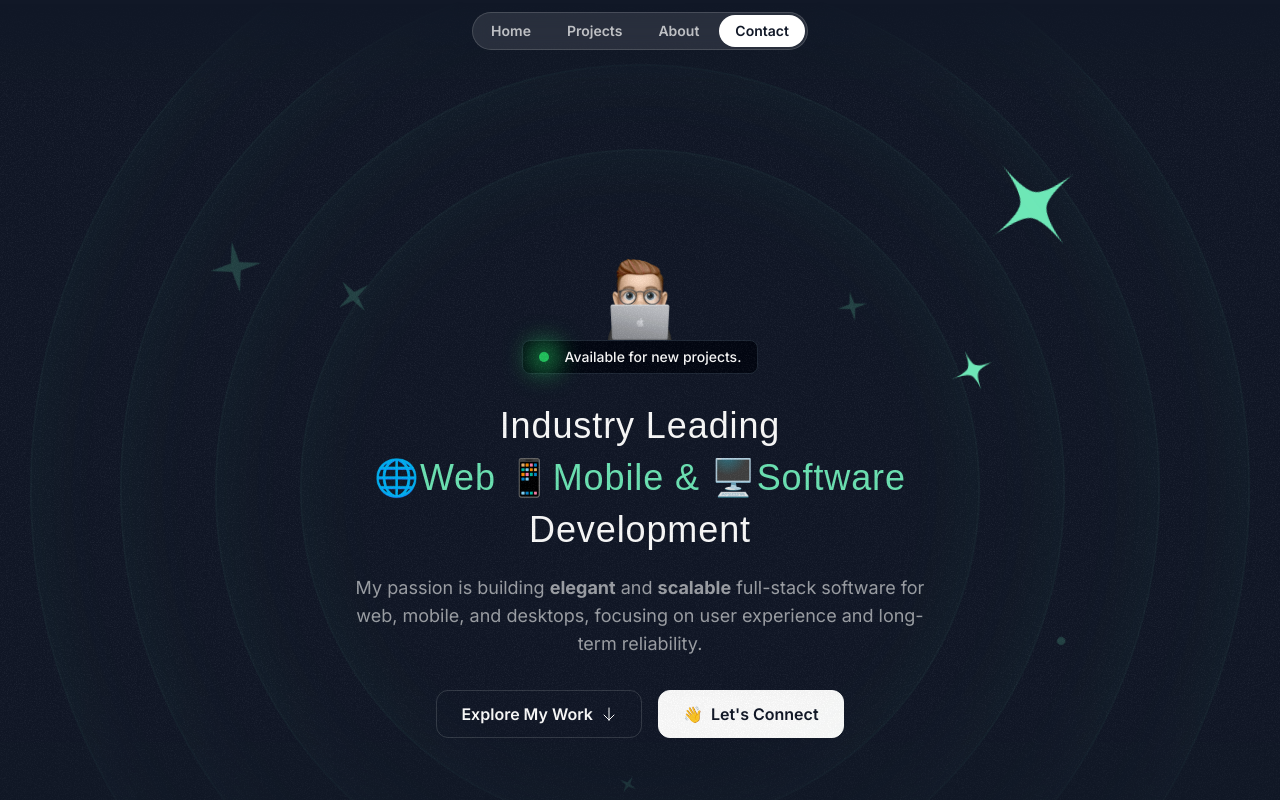
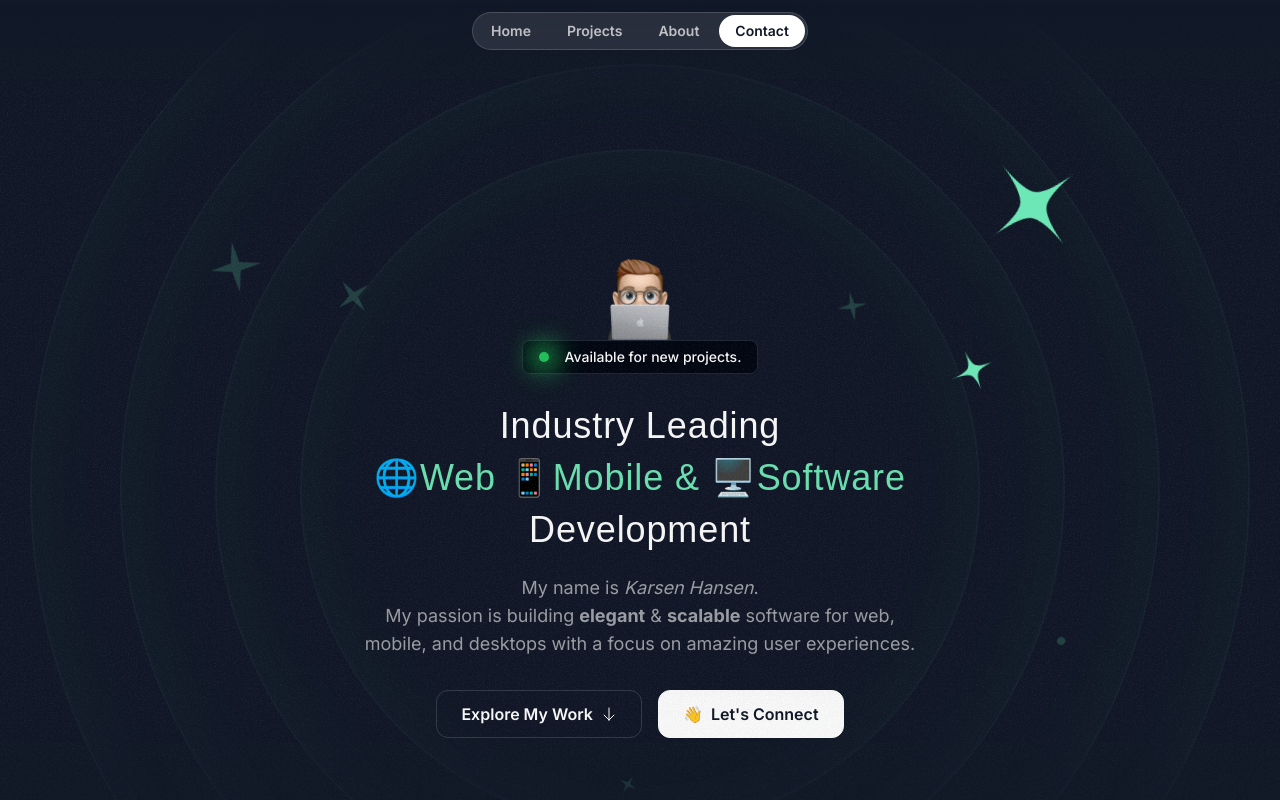
Before and after one commit to Next-js-Hyperbolic/next-14-ts-portfolio, a Next.js app: page / in a window 1280 px wide. Shown: the top 800 px of the page. Built offline with nearby package versions, Linux system fonts and the light colour scheme; a web font is replaced by a local one.

Commit message:
refinement

```diff
--- a/src/app/globals.css
+++ b/src/app/globals.css
@@ -1,6 +1,10 @@
 @tailwind base;
 @tailwind components;
 @tailwind utilities;
+
+html {
+  scroll-behavior: smooth;
+}
 
 @layer base {
   .nav-item {
--- a/src/sections/About.tsx
+++ b/src/sections/About.tsx
@@ -93,6 +93,7 @@ export const AboutSection = () => {
   const dragConstraintRef = useRef(null);
 
   return (
+    <section id='about'>
       <div className='py-20 lg:py-28'>
         <div className='container'>
           <SectionHeader
@@ -174,5 +175,6 @@ export const AboutSection = () => {
           </div>
         </div>
       </div>
+    </section>
   );
 };
--- a/src/sections/Contact.tsx
+++ b/src/sections/Contact.tsx
@@ -3,6 +3,7 @@ import GrainImage from '../assets/images/grain.jpg';
 
 export const ContactSection = () => {
   return (
+    <section id='contact'>
       <div className='py-16 pt-12 lg:py-24 lg:pt-20'>
         <div className='container'>
           <div className='bg-gradient-to-r from-emerald-300 to-sky-400 text-gray-900 py-8 px-10 rounded-3xl text-center md:text-left relative overflow-hidden z-0'>
@@ -16,19 +17,26 @@ export const ContactSection = () => {
                   Let&apos;s create something amazing together!
                 </h2>
                 <p className='text-sm mt-2 md:text-base'>
-                Ready to bring your next project to life? Let&apos;s connect and
-                discuss how I can help you achieve your goals.
+                  Ready to bring your next project to life? Let&apos;s connect
+                  and discuss how I can help you achieve your goals.
                 </p>
               </div>
               <div>
+                <a
+                  href='https://www.linkedin.com/in/karsenh/'
+                  target='_blank'
+                  rel='noopener noreferrer'
+                >
                   <button className='text-white bg-gray-900 inline-flex items-center px-6 h-12 rounded-xl gap-2 w-max border border-gray-900'>
                     <span className='font-semibold'>Contact Me</span>
                     <ArrowUpRightIcon className='size-4' />
                   </button>
+                </a>
               </div>
             </div>
           </div>
         </div>
       </div>
+    </section>
   );
 };
--- a/src/sections/Header.tsx
+++ b/src/sections/Header.tsx
@@ -5,14 +5,14 @@ export const Header = () => {
         <a href='#' className='nav-item'>
           Home
         </a>
-        <a href='#' className='nav-item'>
+        <a href='#projects' className='nav-item'>
           Projects
         </a>
-        <a href='#' className='nav-item'>
+        <a href='#about' className='nav-item'>
           About
         </a>
         <a
-          href='#'
+          href='#contact'
           className='nav-item bg-white/100 text-gray-900 hover:bg-white/70 hover:text-gray-900'
         >
           Contact
--- a/src/sections/Hero.tsx
+++ b/src/sections/Hero.tsx
@@ -10,7 +10,7 @@ export const HeroSection = () => {
   return (
     <div className='py-16 md:py-40 lg:py-60 relative z-0 overflow-x-clip'>
       {/* FADE IN/OUT TOP & BOTTOM EDGES */}
-      <div className='overflow-y-clip absolute inset-0 [mask-image:linear-gradient(to_bottom,transparent,black_10%,black_70%,transparent)]'>
+      <div className='pointer-events-none overflow-y-clip absolute inset-0 [mask-image:linear-gradient(to_bottom,transparent,black_10%,black_70%,transparent)]'>
         {/* BG IMAGE */}
         <div
           className='absolute inset-0 -z-30 opacity-5'
@@ -87,22 +87,27 @@ export const HeroSection = () => {
             Development
           </h1>
           <p className='mt-6 text-center text-white/60 md:text-lg'>
-            My passion is building <span className='font-bold'>elegant</span>{' '}
-            and <span className='font-bold'>scalable</span> full-stack software
-            for web, mobile, and desktops, focusing on user experience and
-            long-term reliability.
+            My name is <span className='italic'>Karsen Hansen</span>. <br />
+            My passion is building <span className='font-bold'>
+              elegant
+            </span> & <span className='font-bold'>scalable</span> software for
+            web, mobile, and desktops with a focus on amazing user experiences.
           </p>
         </div>
 
         <div className='flex flex-col md:flex-row justify-center items-center mt-8 gap-4'>
+          <a href='#projects'>
             <button className='inline-flex items-center gap-2 border border-white/15 px-6 h-12 rounded-xl'>
               <span className='font-semibold'>Explore My Work</span>
               <ArrowDown className='size-4' />
             </button>
+          </a>
+          <a href='#contact'>
             <button className='inline-flex items-center gap-2 border border-white bg-white text-gray-900 h-12 px-6 rounded-xl'>
               <span>👋</span>
               <span className='font-semibold'>Let&apos;s Connect</span>
             </button>
+          </a>
         </div>
       </div>
     </div>
--- a/src/sections/Projects.tsx
+++ b/src/sections/Projects.tsx
@@ -58,7 +58,7 @@ const portfolioProjects = [
 
 export const ProjectsSection = () => {
   return (
-    <section className='pb-16 sm:mt-8'>
+    <section className='pb-16 sm:mt-8' id='projects'>
       <div className='container'>
         <SectionHeader
           eyebrow='Real-World Results'
```
Lines whose indentation alone changed are shown as unchanged.
